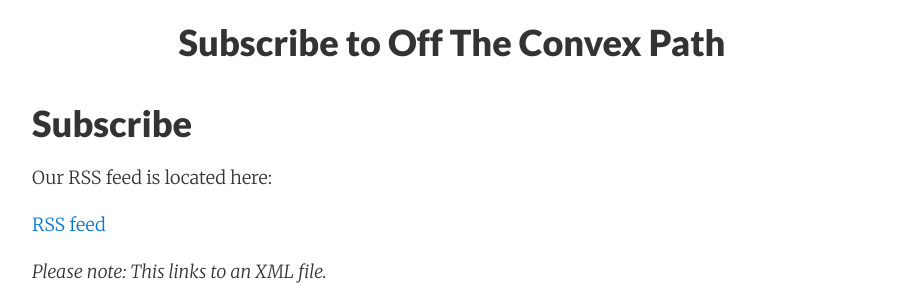
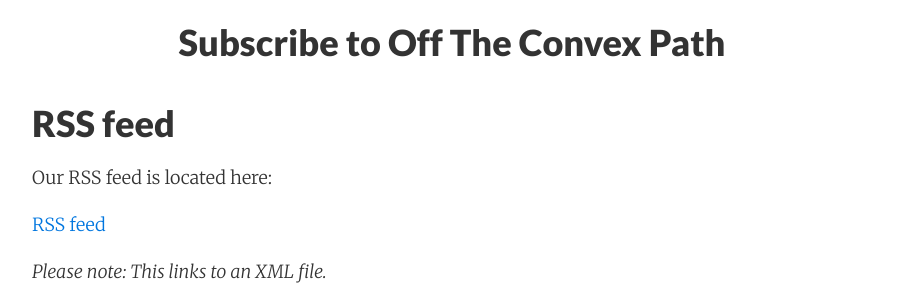
Before and after one commit to offconvex/offconvex.github.io, a Jekyll site: the page built from subscribe.md, in a window 1280 px wide. Shown: the part 324-624 px from the top of the page, without its empty margins (188-1091 px from the left). Built offline with Jekyll 4.4.1, drawn with Linux system fonts in a browser that asks for light colours; nearby versions of some CDN libraries.

Commit message:
Update subscribe.md

```diff
--- a/subscribe.md
+++ b/subscribe.md
@@ -4,7 +4,7 @@
 permalink: /subscribe/
 ---
 
-# Subscribe
+# RSS feed
 
 Our RSS feed is located here:
 
```
